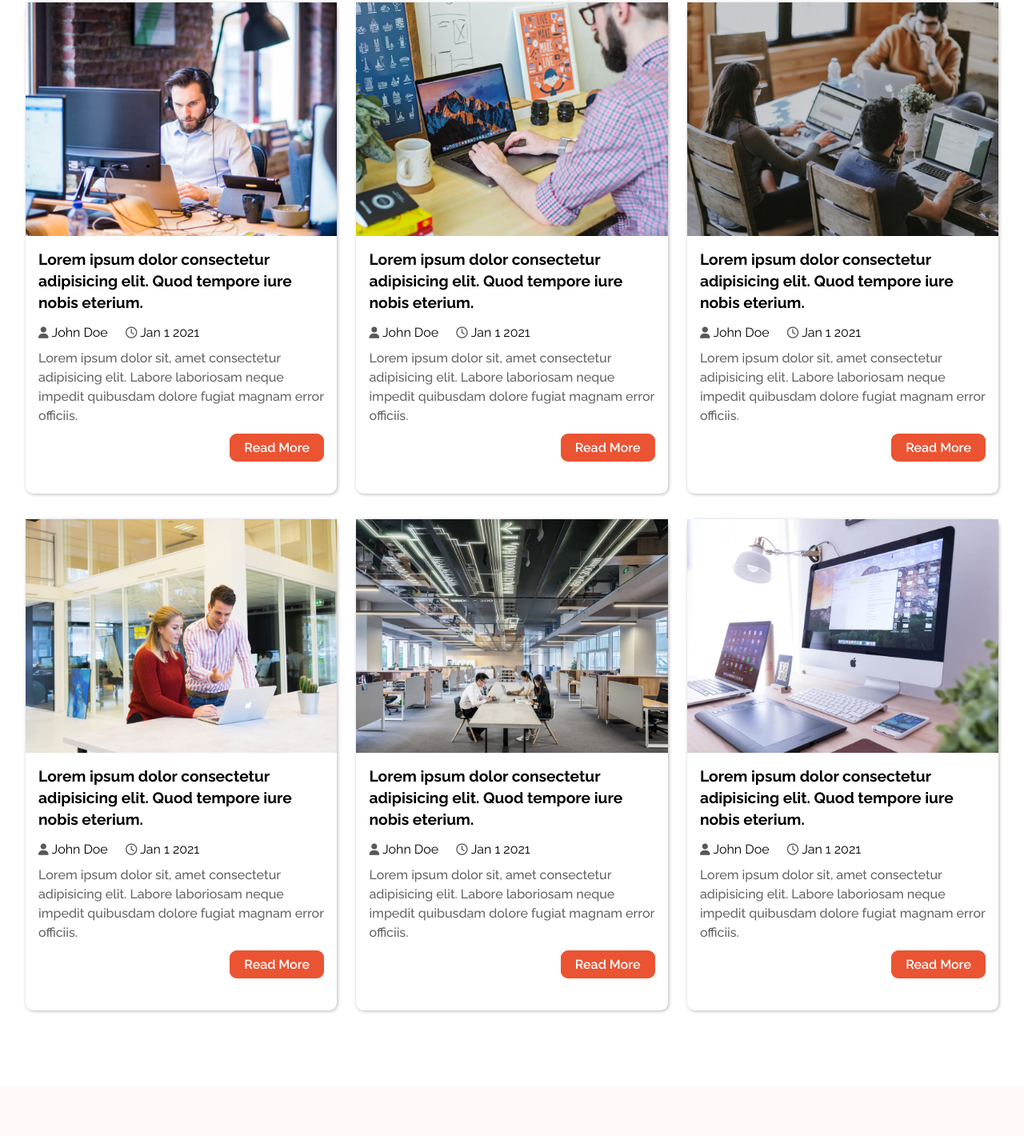
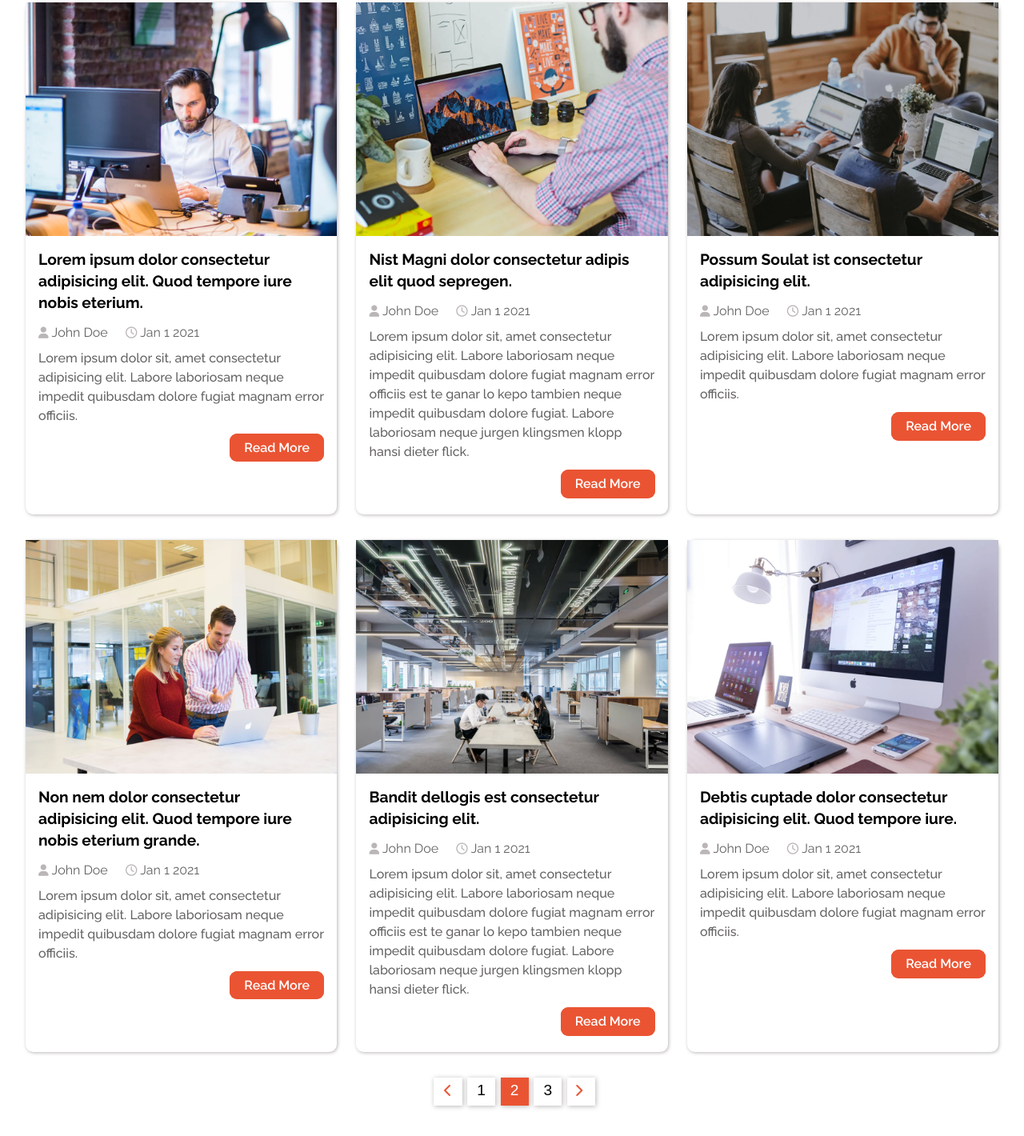
Before and after one commit to anandsesha/HTML-CSS-Checkpoint-4-Assignment, a plain HTML site: page blog.html in a window 1280 px wide. Shown: the part 253-1673 px from the top of the page at 80% size. Drawn offline with Linux system fonts and the light colour scheme.

Commit message:
code refactor

```diff
--- a/assets/stylesheets/style.css
+++ b/assets/stylesheets/style.css
@@ -1036,6 +1036,12 @@ textarea::placeholder{
 .blog-nav{
     padding-bottom: 1rem;
 }
+.blog-nav li a{
+    color: var(--secondary);
+}
+.blog-nav .active{
+    color: var(--primary);
+}
 .blog-head h3{
     font-size: 2rem;
     font-weight: 500;
@@ -1051,12 +1057,12 @@ textarea::placeholder{
 }
 .blog-name-date span,.blog-name-date time {
     font-size: 1rem;
-    color: var(--heaven);
+    color: var(--para);
 }
 .blog-name-date i {
     font-size: 0.9rem;
     padding-right: 4px;
-    color: #5a5757;
+    color: var(--gainsboro);
 }
 .blog-name-date span {
     padding-right: 1rem;
@@ -1088,4 +1094,26 @@ textarea::placeholder{
     box-shadow: 1px 1px 4px var(--gainsboro);
     border-radius: 0.6rem;
     margin-bottom: 2rem;
+    height: 40rem;
 }
+.next-btn a {
+    font-size: 1.2rem;
+    font-family: sans-serif;
+    height: 2.2rem;
+    width: 2.2rem;
+    display: inline-block;
+    box-shadow: 1px 1px 6px var(--gainsboro);
+    text-align: center;
+    line-height: 2rem;
+    margin-left: 0.4rem;
+    color: var(--heaven);
+    font-weight: 400;
+}
+.next-btn .fa-chevron-left, .next-btn .fa-chevron-right{
+    font-size: 1rem;
+    color: var(--primary);
+}
+.next-btn .active{
+    background-color: var(--primary);
+    color: var(--white);
+}
--- a/blog.html
+++ b/blog.html
@@ -122,8 +122,7 @@
                         <img src="assets/media/blog-2.jpg" alt="blog-2"/>
                         <div class="blog-content">
                             <h2>
-                                Lorem ipsum dolor consectetur adipisicing elit. Quod tempore
-                                iure nobis eterium.
+                                Nist Magni dolor consectetur adipis elit quod sepregen.
                             </h2>
                             <div class="blog-name-date">
                                 <span><i class="fas fa-user"></i>John Doe</span>
@@ -132,7 +131,8 @@
                             <p class="section-para text-align-default">
                                 Lorem ipsum dolor sit, amet consectetur adipisicing elit. Labore
                                 laboriosam neque impedit quibusdam dolore fugiat magnam error
-                                officiis.
+                                officiis est te ganar lo kepo tambien neque impedit quibusdam dolore fugiat.
+                                Labore laboriosam neque jurgen klingsmen klopp hansi dieter flick.
                             </p>
                             <div class="blog-btn-wrapper">
                                 <a class="blog-btn" href="#">Read More</a>
@@ -145,8 +145,7 @@
                         <img src="assets/media/blog-3.jpg" alt="blog-3.jpg" />
                         <div class="blog-content">
                             <h2>
-                                Lorem ipsum dolor consectetur adipisicing elit. Quod tempore
-                                iure nobis eterium.
+                                Possum Soulat ist consectetur adipisicing elit.
                             </h2>
                             <div class="blog-name-date">
                                 <span><i class="fas fa-user"></i>John Doe</span>
@@ -168,8 +167,8 @@
                         <img src="assets/media/blog-4.jpg" alt="blog-4"/>
                         <div class="blog-content">
                             <h2>
-                                Lorem ipsum dolor consectetur adipisicing elit. Quod tempore
-                                iure nobis eterium.
+                                Non nem dolor consectetur adipisicing elit. Quod tempore
+                                iure nobis eterium grande.
                             </h2>
                             <div class="blog-name-date">
                                 <span><i class="fas fa-user"></i>John Doe</span>
@@ -191,8 +190,7 @@
                         <img src="assets/media/blog-5.jpg" alt="blog-5"/>
                         <div class="blog-content">
                             <h2>
-                                Lorem ipsum dolor consectetur adipisicing elit. Quod tempore
-                                iure nobis eterium.
+                                Bandit dellogis est consectetur adipisicing elit.
                             </h2>
                             <div class="blog-name-date">
                                 <span><i class="fas fa-user"></i>John Doe</span>
@@ -201,7 +199,8 @@
                             <p class="section-para text-align-default">
                                 Lorem ipsum dolor sit, amet consectetur adipisicing elit. Labore
                                 laboriosam neque impedit quibusdam dolore fugiat magnam error
-                                officiis.
+                                officiis est te ganar lo kepo tambien neque impedit quibusdam dolore fugiat.
+                                Labore laboriosam neque jurgen klingsmen klopp hansi dieter flick.
                             </p>
                             <div class="blog-btn-wrapper">
                                 <a class="blog-btn" href="#">Read More</a>
@@ -214,8 +213,8 @@
                         <img src="assets/media/blog-6.jpg" alt="blog-6"/>
                         <div class="blog-content">
                             <h2>
-                                Lorem ipsum dolor consectetur adipisicing elit. Quod tempore
-                                iure nobis eterium.
+                                Debtis cuptade dolor consectetur adipisicing elit. Quod tempore
+                                iure.
                             </h2>
                             <div class="blog-name-date">
                                 <span><i class="fas fa-user"></i>John Doe</span>
@@ -232,6 +231,29 @@
                         </div>
                     </article>
                 </div>
+                <nav class="container page-move-nav">
+                    <ul class="next-btn flex justify-center">
+                        <li>
+                            <a href="#">
+                                <i class="fas fa-chevron-left"></i>
+                            </a>
+                        </li>
+                        <li>
+                            <a href="#">1</a>
+                        </li>
+                        <li>
+                            <a href="#" class="active">2</a>
+                        </li>
+                        <li>
+                            <a href="#">3</a>
+                        </li>
+                        <li>
+                            <a href="#">
+                                <i class="fas fa-chevron-right"></i>
+                            </a>
+                        </li>
+                    </ul>
+                </nav>
             </section>
         </main>
         <!-- Footer -->
```
